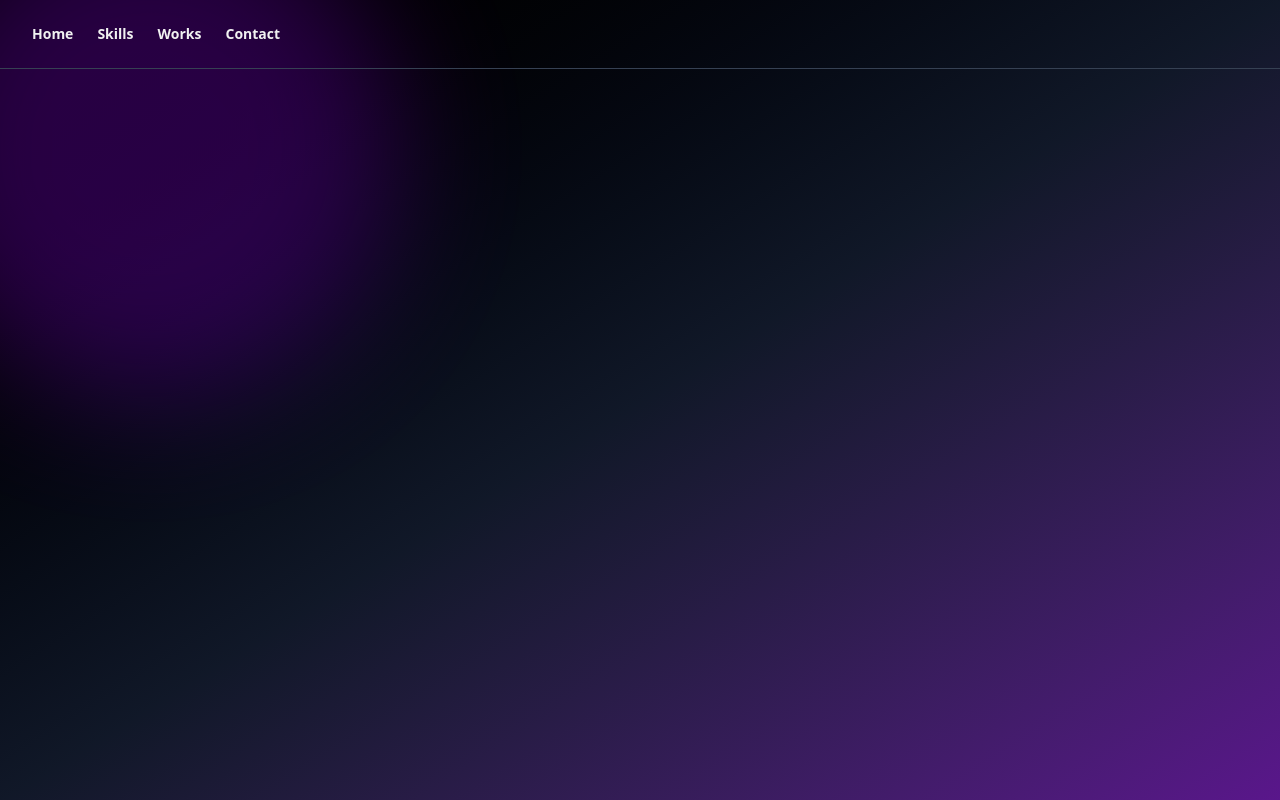
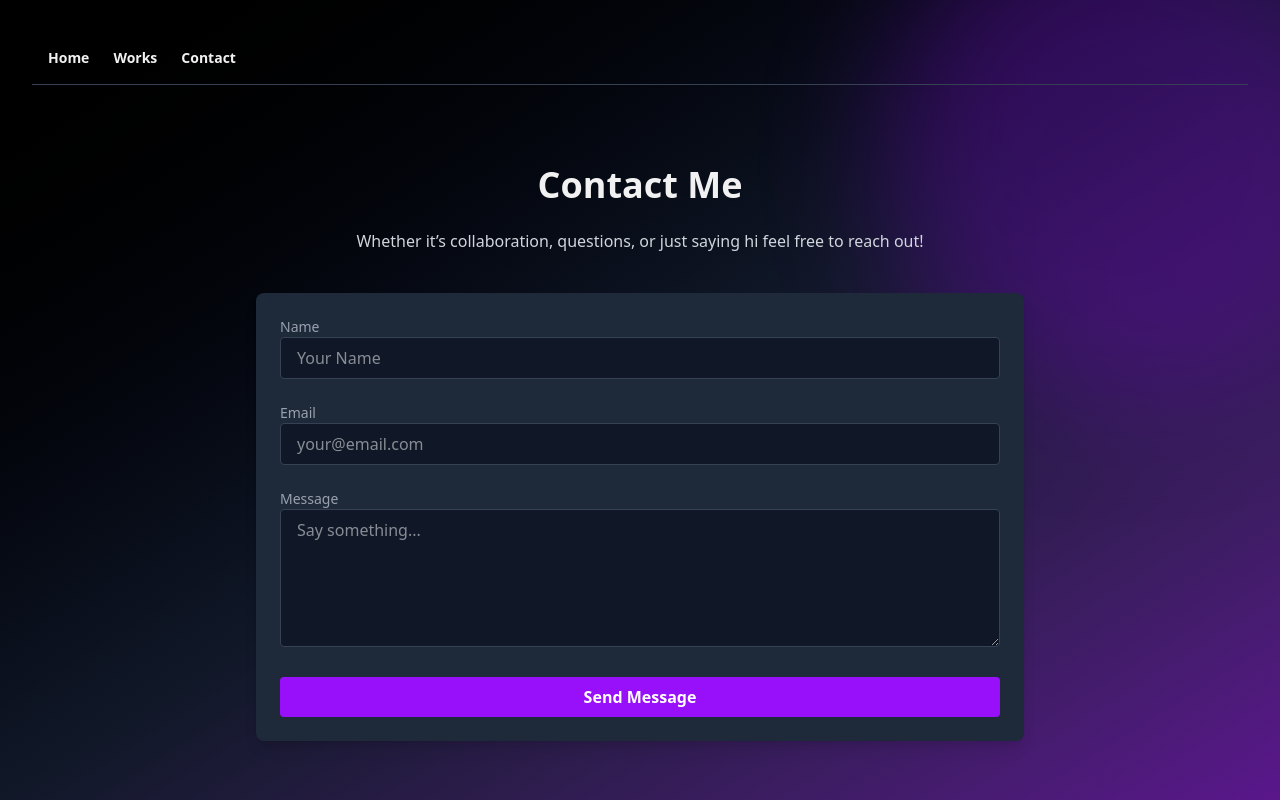
Before and after one commit to Strixyl/portfolio_site, a Next.js app: page /contact in a window 1280 px wide. Built offline with nearby package versions, Linux system fonts and the light colour scheme.

Commit message:
Added content for the contact page

```diff
--- a/pages/contact.tsx
+++ b/pages/contact.tsx
@@ -1,23 +1,66 @@
+import React from 'react';
 import Link from 'next/link';
-import React from 'react';
 
+export default function Contact() {
+  return (
+    <div className="min-h-screen bg-gradient-to-br from-black via-gray-900 to-purple-900 text-white font-sans p-8 relative overflow-hidden">
+      {/* Blurred background shape */}
+      <div className="absolute w-[500px] h-[500px] bg-purple-700 rounded-full opacity-30 blur-3xl top-[-100px] right-[-100px] z-0"></div>
 
-export default function Home() {
-    return (
-        // Common Navbar and Background
-        <div className="min-h-screen bg-gradient-to-br from-black via-gray-900 to-purple-900 text-white font-sans relative overflow-hidden">
-            <div className="absolute w-[500px] h-[500px] bg-purple-700 rounded-full opacity-30 blur-3xl top-[-100px] left-[-100px] z-0"></div>
+      {/* Navbar (optional re-use or layout) */}
+      <nav className="flex items-center justify-between px-4 py-4 border-b border-gray-700 z-10 relative">
+        <ul className="flex space-x-6 text-sm font-bold">
+          <li><Link href="/">Home</Link></li>
+          <li><Link href="/works">Works</Link></li>
+          <li><Link href="/contact">Contact</Link></li>
+        </ul>
+      </nav>
 
-            <nav className="flex items-center justify-between px-8 py-6 border-b border-gray-700 z-10 relative">
+      {/* Contact Section */}
+      <div className="max-w-3xl mx-auto mt-20 relative z-10">
+        <h1 className="text-4xl font-bold mb-6 text-center">Contact Me</h1>
+        <p className="text-gray-300 text-center mb-10">
+          Whether it’s collaboration, questions, or just saying hi feel free to reach out!
+        </p>
 
-                <ul className="flex space-x-6 text-sm font-bold">
-                    <li><Link href="/">Home</Link></li>
-                    <li><Link href="#skills">Skills</Link></li>
-                    <li><Link href="/works">Works</Link></li>
-                    <li><Link href="/contact">Contact</Link></li>
-                </ul>
-            </nav>
-            {/* ...rest of your page content here... */}
+        <div className="bg-gray-800 p-6 rounded-lg shadow-lg">
+          <form className="space-y-6">
+            <div>
+              <label className="block text-sm text-gray-400">Name</label>
+              <input
+                type="text"
+                className="w-full px-4 py-2 rounded bg-gray-900 text-white border border-gray-700 focus:outline-none focus:ring-2 focus:ring-purple-600"
+                placeholder="Your Name"
+              />
+            </div>
+
+            <div>
+              <label className="block text-sm text-gray-400">Email</label>
+              <input
+                type="email"
+                className="w-full px-4 py-2 rounded bg-gray-900 text-white border border-gray-700 focus:outline-none focus:ring-2 focus:ring-purple-600"
+                placeholder="your@email.com"
+              />
+            </div>
+
+            <div>
+              <label className="block text-sm text-gray-400">Message</label>
+              <textarea
+                className="w-full px-4 py-2 rounded bg-gray-900 text-white border border-gray-700 focus:outline-none focus:ring-2 focus:ring-purple-600"
+                rows={5}
+                placeholder="Say something..."
+              ></textarea>
+            </div>
+
+            <button
+              type="submit"
+              className="w-full bg-purple-600 hover:bg-purple-500 transition px-4 py-2 rounded text-white font-semibold"
+            >
+              Send Message
+            </button>
+          </form>
         </div>
-    )
+      </div>
+    </div>
+  );
 }
```
